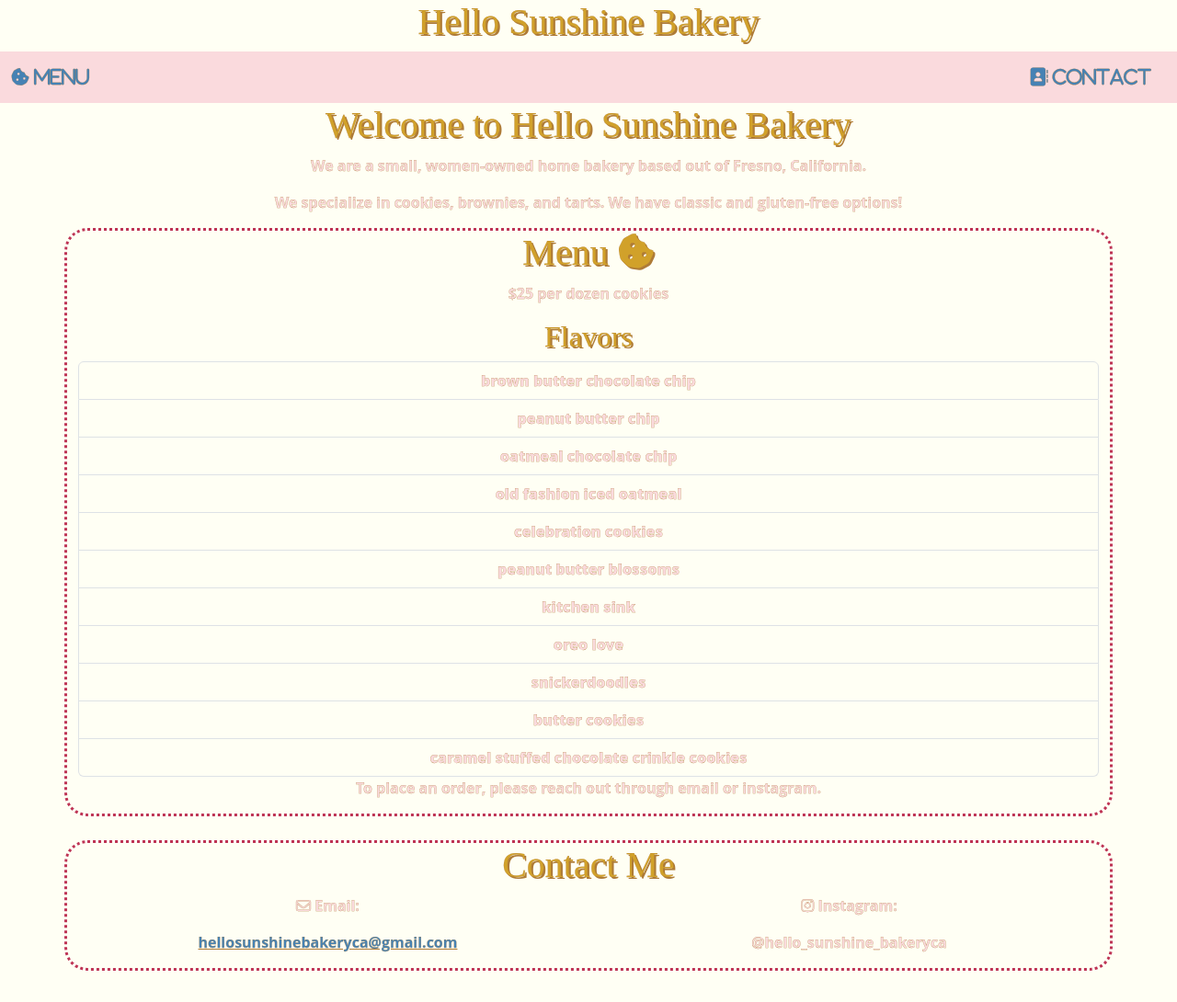
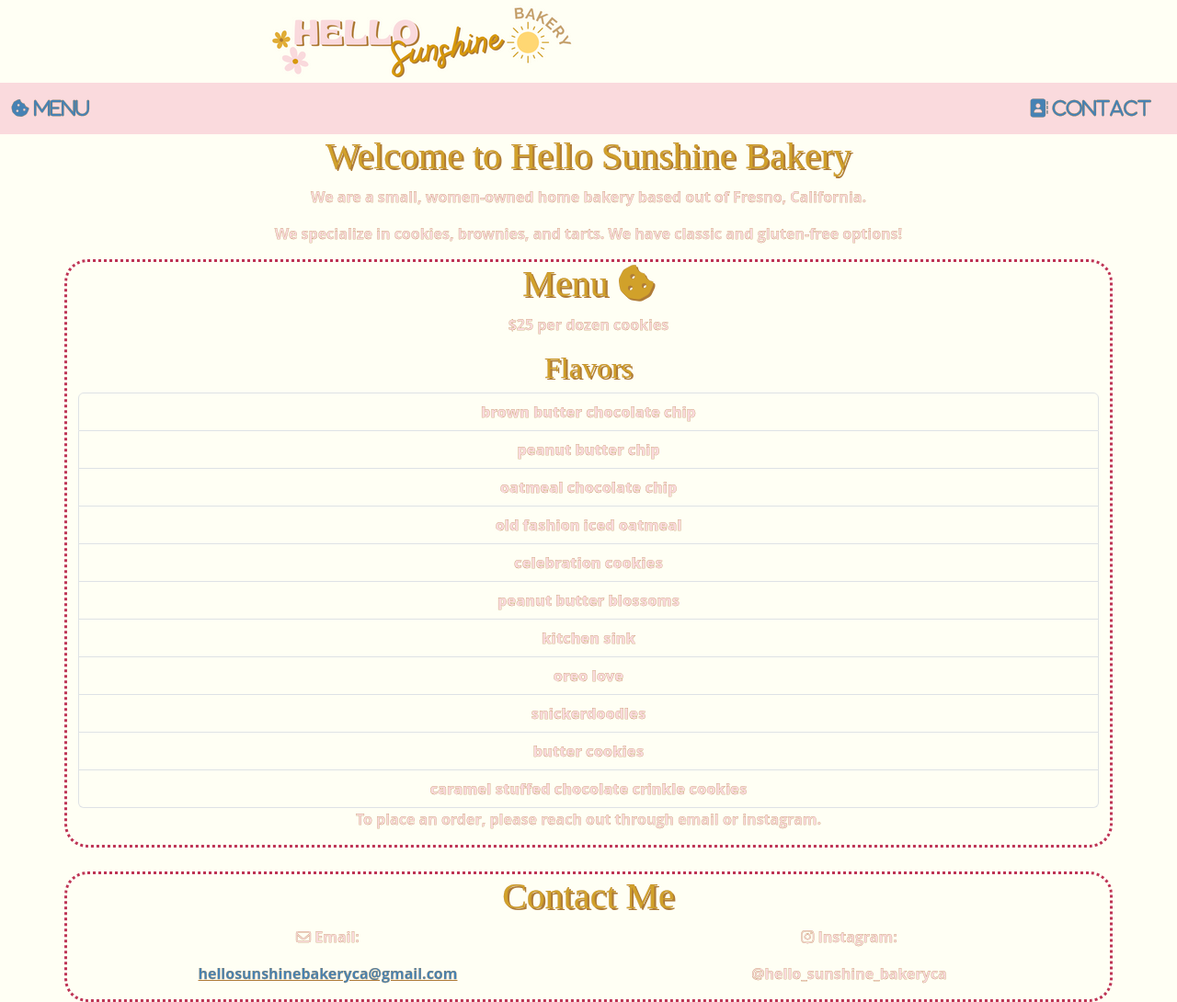
Before and after one commit to SabNic714/HelloSunshineBakeryCA, a website built with Parcel: page index.html in a window 1280 px wide. Shown: the whole page at 92% size. Built offline with nearby package versions, Linux system fonts and the light colour scheme; a web font is replaced by a local one.

Commit message:
style updates - header with horizontal logo

```diff
--- a/index.html
+++ b/index.html
@@ -13,8 +13,9 @@
 
         <!--Google Fonts-->
         <link rel="preconnect" href="https://fonts.googleapis.com">
-<link rel="preconnect" href="https://fonts.gstatic.com" crossorigin>
-<link href="https://fonts.googleapis.com/css2?family=DM+Sans:ital,opsz,wght@0,9..40,100..1000;1,9..40,100..1000&family=Poetsen+One&display=swap" rel="stylesheet">
+        <link rel="preconnect" href="https://fonts.gstatic.com" crossorigin>
+        <link href="https://fonts.googleapis.com/css2?family=DM+Sans:ital,opsz,wght@0,9..40,100..1000;1,9..40,100..1000&family=Poetsen+One&display=swap" rel="stylesheet">
+
         <!--SCSS stylesheet-->
         <link rel="stylesheet" href="css/styles.css"/>
 
@@ -23,13 +24,11 @@
 </head>
 <body>
     <!--Header-->
+
     <div class="container header">
-        <div class="row">
-            <div class="col text-center">
-                <h1>Hello Sunshine Bakery</h1>
-            </div>
-        </div>
+        <img src="images/Logo_Horizontal.png" class ="img-fluid text-center" alt="The company logo: the words 'Hello Sunshine Bakery' in a fun, warm style. A sun and flowers are displayed in the background.">
     </div>
+
     <!--Navbar -->
     <nav class="navbar">
         <div class="container-fluid">
```
Also changed, not shown: images/Bakery (1).png (added), images/Bakery (2).png (added), images/Bakery.png (added), images/HelloSunshineBakery.jpg (added), images/HelloSunshineBakery.png (added), images/Logo Ideas.jpg (added), images/Logo Ideas.png (added), images/Logo_Horizontal.png (added), 2 other files.
